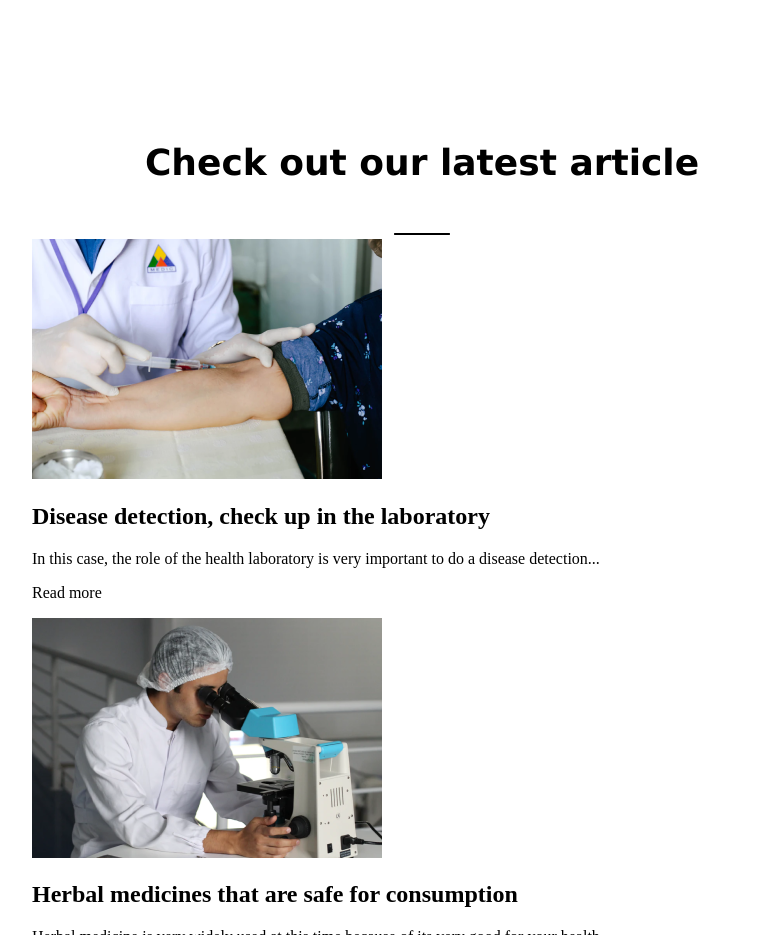
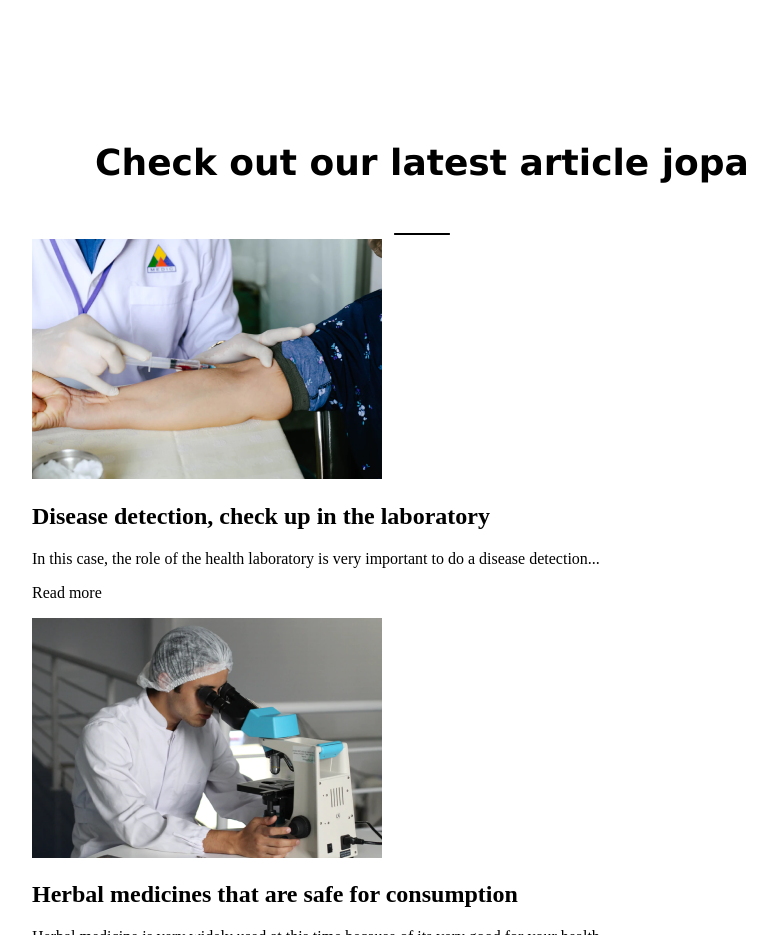
Before and after one commit to Tonya182/Trafalgar, a plain HTML site: page index.html in a window 1280 px wide. Shown: the part 4080-5015 px from the top of the page, without its empty margins (218-995 px from the left). Drawn offline with Linux system fonts and the light colour scheme.

Commit message:
добавил jopa

```diff
--- a/index.html
+++ b/index.html
@@ -136,7 +136,7 @@
 	<!-- шестой блок, использую БЭМ -->
 	<div class="late-article">
 		<div class="late-article-text">
-			<h2>Check out our latest article</h2>
+			<h2>Check out our latest article jopa</h2>
 			<img src="img/frames/Rectangle 2.png" alt="">
 		</div>
 		<div class="late-article-info">
```
